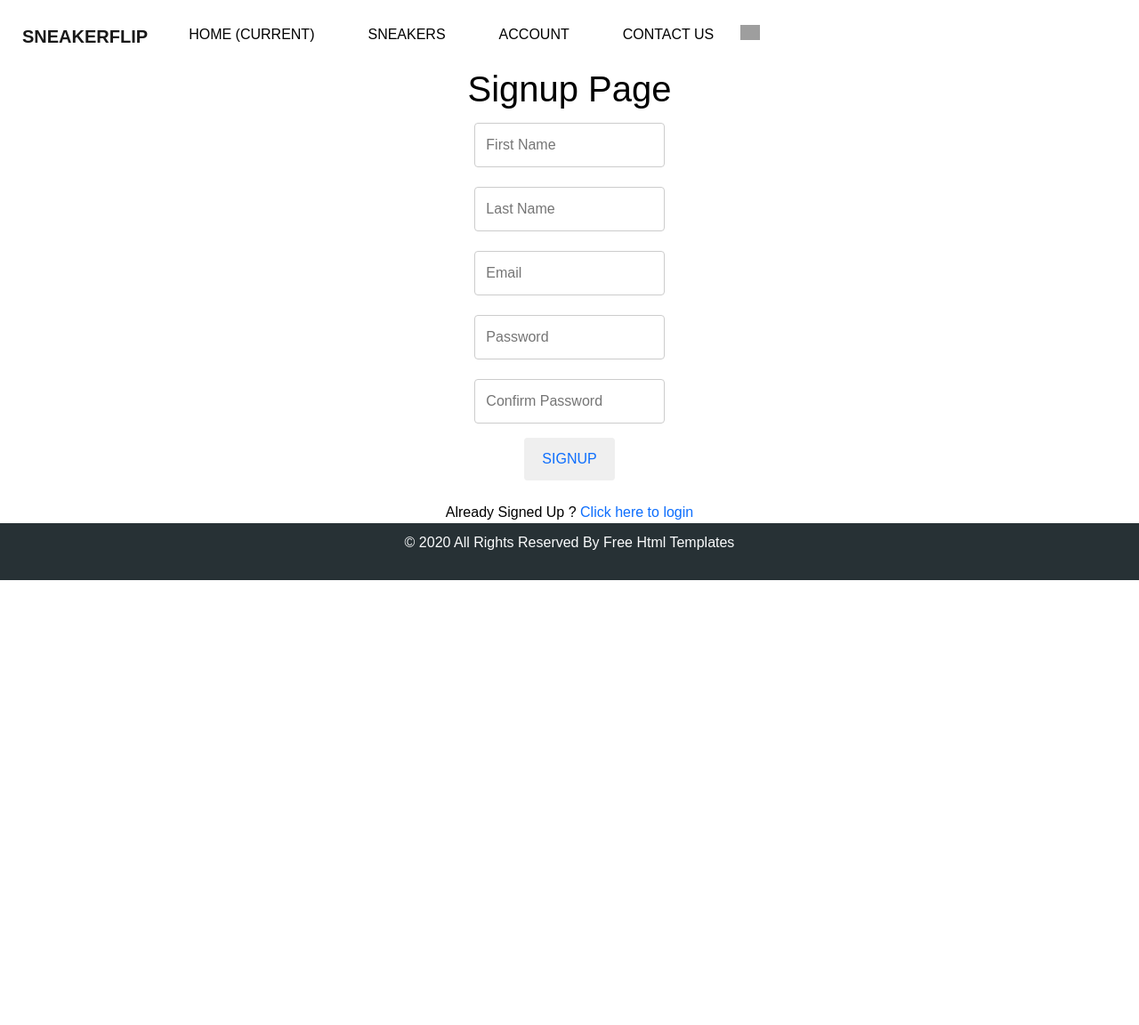
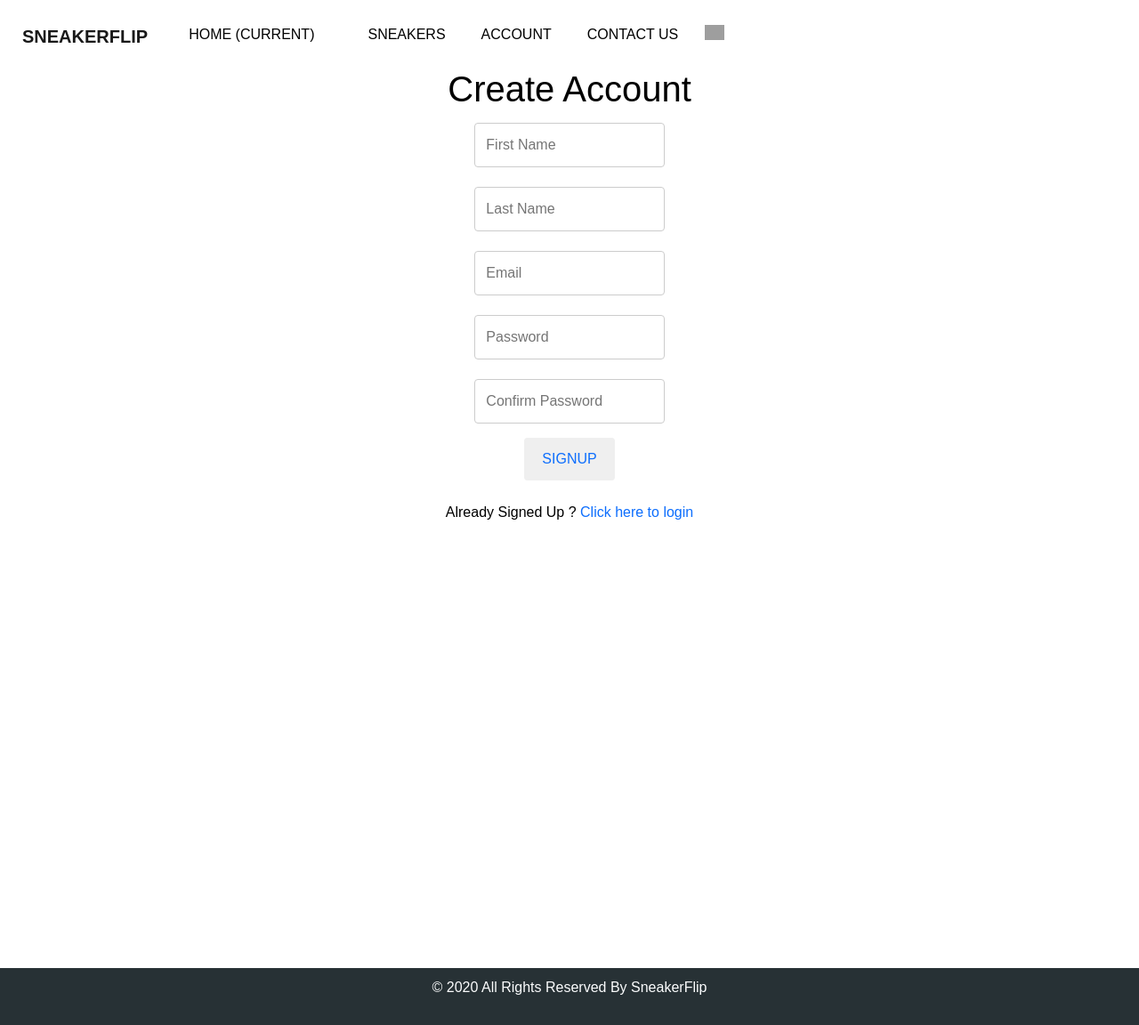
Before and after one commit to Sunnygarasia/django-ecommerece, a Django app: page /signup/ in a window 1280 px wide. Shown: the whole page at 89% size. Before the commit the page ends 652 px from the top, so only its background shows below. Run offline with Django 4.2, Linux system fonts and the light colour scheme; some libraries are stand-ins or nearby versions; grey boxes are pictures that could not be loaded.

Commit message:
feat: more templates added

```diff
--- a/myapp/static/css/style.css
+++ b/myapp/static/css/style.css
@@ -64,6 +64,54 @@ body {
   color: #000000;
   text-align: center;
   text-transform: uppercase;
+}
+
+.dropbtn {
+  font-family: "Ubuntu", sans-serif;
+  background-color: #ffffff;
+  color: rgb(0, 0, 0);
+  padding: 10px;
+  font-size: 16px;
+  border: none;
+}
+
+.dropdown {
+  font-family: "Ubuntu", sans-serif;
+  position: relative;
+  display: inline-block;
+}
+
+.dropdown-content {
+  font-family: "Ubuntu", sans-serif;
+  display: none;
+  position: absolute;
+  background-color: #ffffff;
+  min-width: 160px;
+  box-shadow: 0px 8px 16px 0px rgba(0, 0, 0, 0.2);
+  z-index: 1;
+}
+
+.dropdown-content a {
+  font-family: "Ubuntu", sans-serif;
+  color: #000000;
+  padding: 12px 16px;
+  text-decoration: none;
+  display: block;
+}
+
+.dropdown-content a:hover {
+  font-family: "Ubuntu", sans-serif;
+  background-color: #ffffff;
+}
+
+.dropdown:hover .dropdown-content {
+  font-family: "Ubuntu", sans-serif;
+  display: block;
+}
+
+.dropdown:hover .dropbtn {
+  font-family: "Ubuntu", sans-serif;
+  background-color: #ffffff;
 }
 
 a,
@@ -680,18 +728,21 @@ a:focus {
   padding: 10px 0 30px 0;
   font-family: "Ubuntu", sans-serif;
   font-weight: 200;
-  margin-top: auto;
-  position: fixed;
+  position: absolute;
+  margin-top: 500px;
 }
 
 .footer_section p {
   color: #fbfcfd;
   margin: 0;
   text-align: center;
+
 }
 
 .footer_section a {
   color: #fbfcfd;
+
+
 }
 
 /* end footer section*/
--- a/myapp/templates/header.html
+++ b/myapp/templates/header.html
@@ -16,6 +16,7 @@
   <style>
       body * {
         box-sizing: border-box;
+        font-family: "Ubuntu", sans-serif;
       }
 
       input[type="text"],
@@ -102,9 +103,19 @@
                 <li class="nav-item">
                   <a class="nav-link" href="{% url 'sneakers' %}"> Sneakers </a>
                 </li>
-                <li class="nav-item">
-                  <a class="nav-link" href="{% url 'login' %}"> Account </a>
-                </li>
+                <div class="dropdown">
+                  <button class="dropbtn"> ACCOUNT </button>
+                  <div class="dropdown-content">
+                    {% if request.session.email %}
+                      <a href="{% url 'account_info' %}"> {{request.session.fname}} </a>
+                      <a href="{% url 'logout' %}"> Logout </a>
+                    {% else %}
+                      <a href="{% url 'signup' %}"> Create Account </a>
+                      <a href="{% url 'login' %}"> Login </a>
+                    {% endif %}
+
+                  </div>
+                </div>
                 <li class="nav-item">
                   <a class="nav-link" href="{% url 'contact' %}">Contact us</a>
                 </li>
@@ -127,7 +138,7 @@
   <section class="container-fluid footer_section">
     <p>
       © 2020 All Rights Reserved By
-      <a href="https://html.design/">Free Html Templates</a>
+      <a href="https://html.design/">SneakerFlip</a>
     </p>
   </section>
   <!-- footer section -->
--- a/myapp/templates/signup.html
+++ b/myapp/templates/signup.html
@@ -7,7 +7,7 @@
   </head>
   <body>
     <center>
-      <h1>Signup Page</h1>
+      <h1>Create Account</h1>
       {% if msg %}
       <b style="color: red">{{msg}}</b>
       {% endif %}
--- a/myapp/urls.py
+++ b/myapp/urls.py
@@ -5,11 +5,13 @@ urlpatterns = [
     path('', views.index, name='index'),
     path('sneakers/', views.sneakers, name='sneakers'),
     path('login/', views.login, name='login'),
+    path('logout/', views.logout, name='logout'),
     path('signup/', views.signup, name='signup'),
+    path('account_info/', views.account_info, name='account_info'),
     path('contact/', views.contact, name='contact'),
     path('forgot_password/', views.forgot_password, name='forgot_password'),
+    path('new_password/', views.new_password, name='new_password'),
     path('verify_otp/', views.verify_otp, name='verify_otp'),
 
 
-
 ]
--- a/myapp/views.py
+++ b/myapp/views.py
@@ -1,8 +1,8 @@
-
-import email
-import re
-from django.shortcuts import render
+from django.shortcuts import redirect, render
 from .models import Contact, User
+from django.conf import settings
+from django.core.mail import send_mail
+import random
 
 
 # Create your views here.
@@ -23,11 +23,22 @@ def login(request):
                 email=request.POST['email'],
                 password=request.POST['password']
             )
+            request.session['email'] = user.email
+            request.session['fname'] = user.fname
             return render(request, 'index.html')
         except:
             msg = "Email or password incorrect"
             return render(request, 'login.html', {'msg': msg})
     else:
+        return render(request, 'login.html')
+
+
+def logout(request):
+    try:
+        del request.session['email']
+        del request.session['fname']
+        return render(request, 'index.html')
+    except:
         return render(request, 'login.html')
 
 
@@ -58,7 +69,24 @@ def signup(request):
 
 
 def forgot_password(request):
-    return render(request, 'forgot_password.html')
+    if request.method == "POST":
+        try:
+            user = User.objects.get(email=request.POST['email'])
+            otp = random.randint(1000, 9999)
+            subject = 'One Time Password'
+            message = 'Hi '+user.fname + \
+                ', Here Is Your One Time Password :' + str(otp)
+            email_from = settings.EMAIL_HOST_USER
+            recipient_list = [user.email, ]
+            send_mail(subject, message, email_from, recipient_list)
+            return render(request, 'otp.html', {'otp': otp, 'email': user.email})
+
+        except:
+            msg = "Email Not Registered Yet."
+            return render(request, 'forgot_password.html', {'msg': msg})
+
+    else:
+        return render(request, 'forgot_password.html')
 
 
 def contact(request):
@@ -89,9 +117,47 @@ def verify_otp(request):
         return render(request, 'otp.html', {'email': email, 'otp': otp, 'msg': msg})
 
 
-def new_passworf(request):
+def account_info(request):
+    user = User.objects.get(email=request.session['email'])
+    if request.method == "POST":
+        user.fname = request.POST['fname']
+        user.lname = request.POST['lname']
+        user.email = request.POST['email']
+
+        return render(request, 'account_info.html', {'user': user})
+    else:
+        return render(request, 'account_info.html', {'user': user})
+
+
+def change_password(request):
+    if request.method == "POST":
+        user = User.objects.get(email=request.session['email'])
+        if request.POST['password'] == user.password:
+            if request.POST['new_password'] == request.POST['cnew_password']:
+                user.password = request.POST['new_password']
+                user.save()
+                return redirect('logout')
+            else:
+                msg = "Both Password Doesnot Match"
+                return render(request, 'change_password.html', {'msg': msg})
+        else:
+            msg = "Old Password Doesnot Match"
+            return render(request, 'change_password.html', {'msg': msg})
+    else:
+        return render(request, 'change_password.html')
+
+
+def new_password(request):
     email = request.POST['email']
     new_password = request.POST['new_password']
     cnew_password = request.POST['cnew_password']
 
-    return render(request, 'login.html')
+    if new_password == cnew_password:
+        user = User.objects.get(email=email)
+        user.password = new_password
+        user.save()
+        msg = "Password Updated Succesfully. You May Login Now"
+        return render(request, 'login.html', {'msg': msg})
+    else:
+        msg = "Password Didn't Match"
+        return render(request, 'new_password.html', {'email': email, 'msg': msg})
```
Also changed, not shown: myapp/templates/change_password.html (added, +44 -0 lines), myapp/templates/new_password.html (added, +44 -0 lines), myapp/templates/otp.html (+28 -14 lines).
